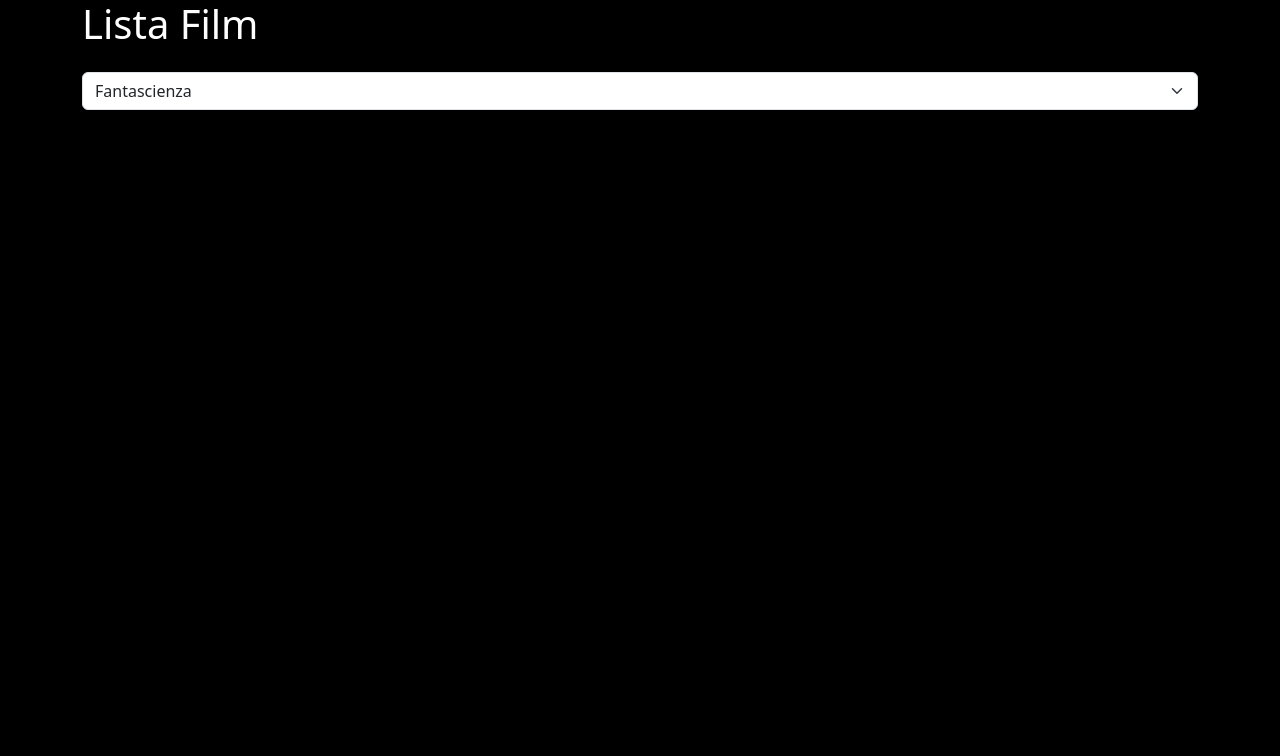
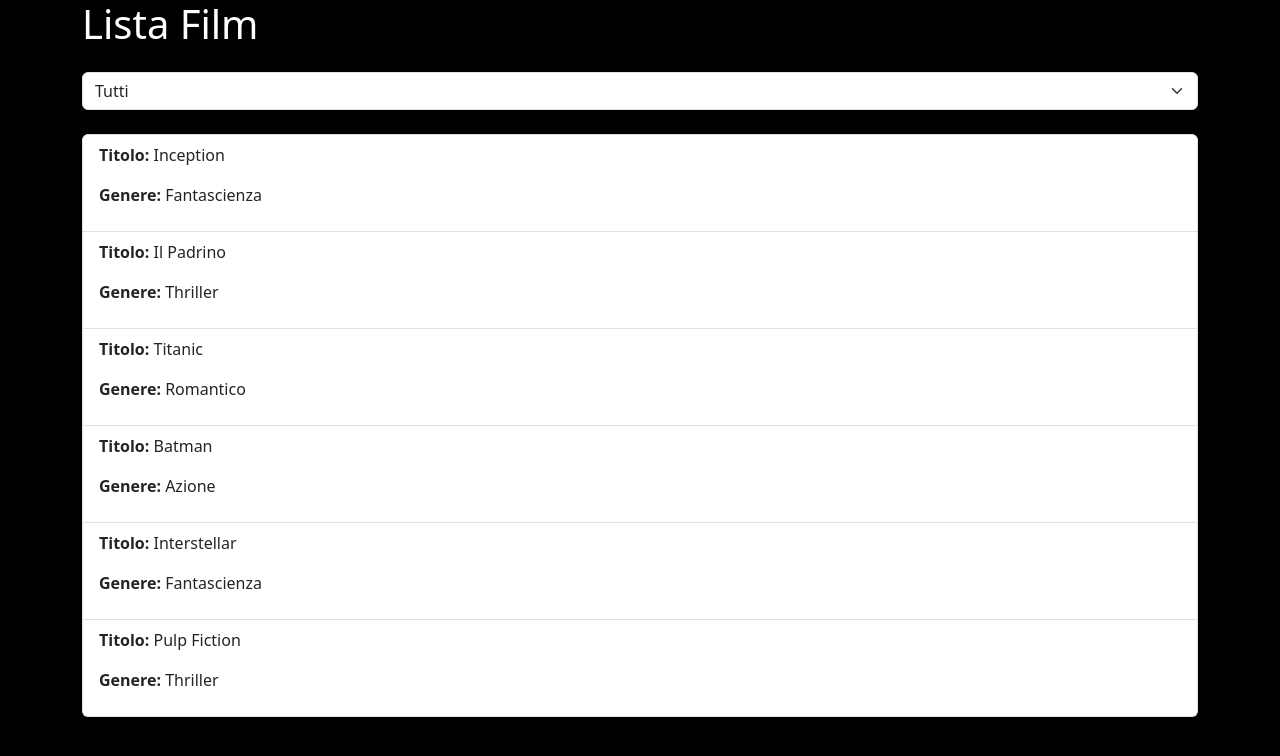
Before and after one commit to AgostaSalvatore/react-movie-filter, a React (Vite) app: page / in a window 1280 px wide. Shown: the top 756 px of the page. Built offline with nearby package versions, Linux system fonts and the light colour scheme.

Commit message:
[UPD] add logic to show all films

```diff
--- a/src/App.jsx
+++ b/src/App.jsx
@@ -16,13 +16,14 @@
 
   useEffect(() => {
     console.log('search modificato');
-    const filteredFilms = films.filter((film) => film.genre === search)
+    const filteredFilms = search === '' ? films : films.filter((film) => film.genre === search)
     setFilteredFilms(filteredFilms)
   }, [search])
   return (
     <div className="container">
       <h1 className='mb-4'>Lista Film</h1>
       <select className="form-select mb-4" value={search} onChange={(e) => setSearch(e.target.value)}>
+        <option value="">Tutti</option>
         {films.map((film) => (
           <option key={film.id} value={film.genre}>{film.genre}</option>
         ))}
```
